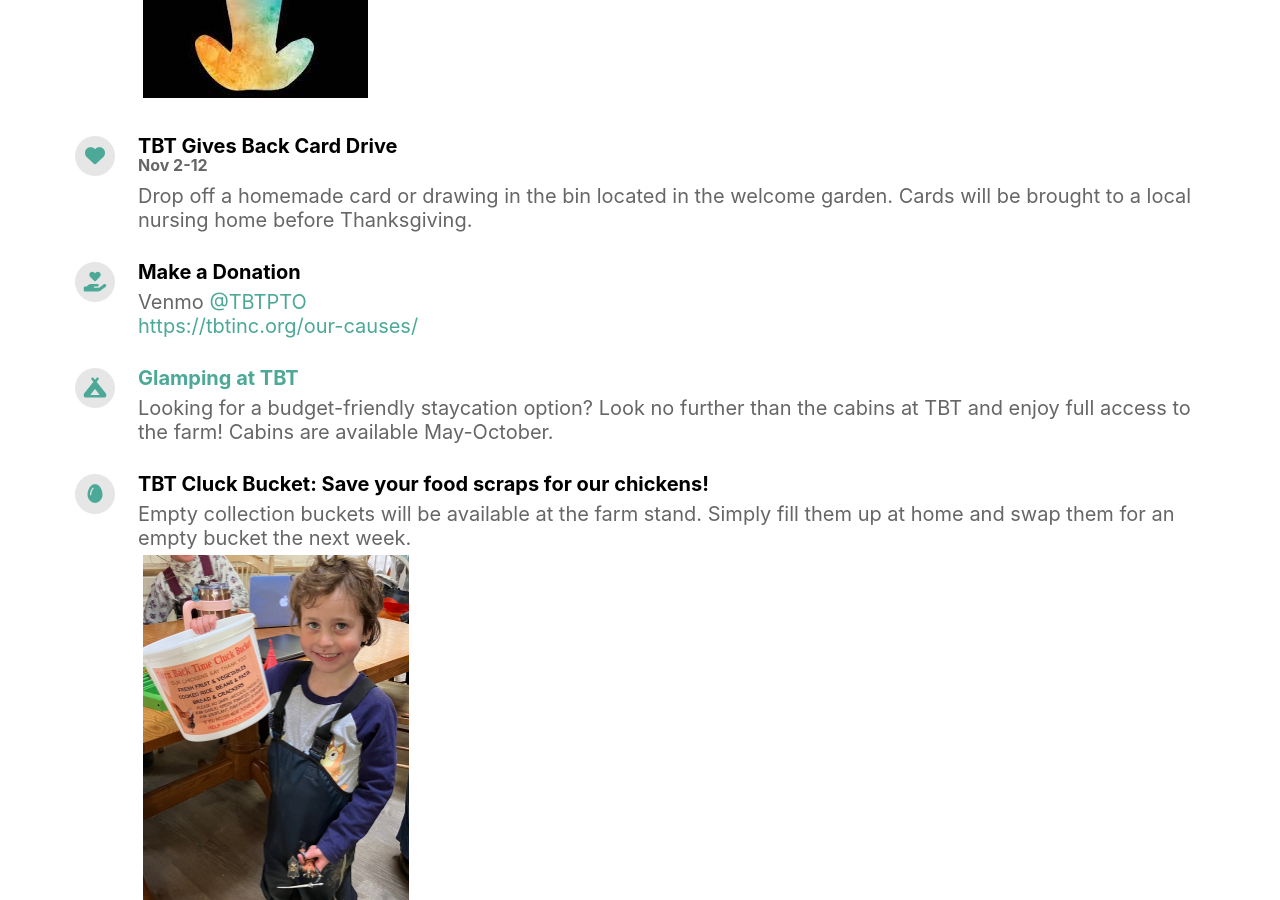
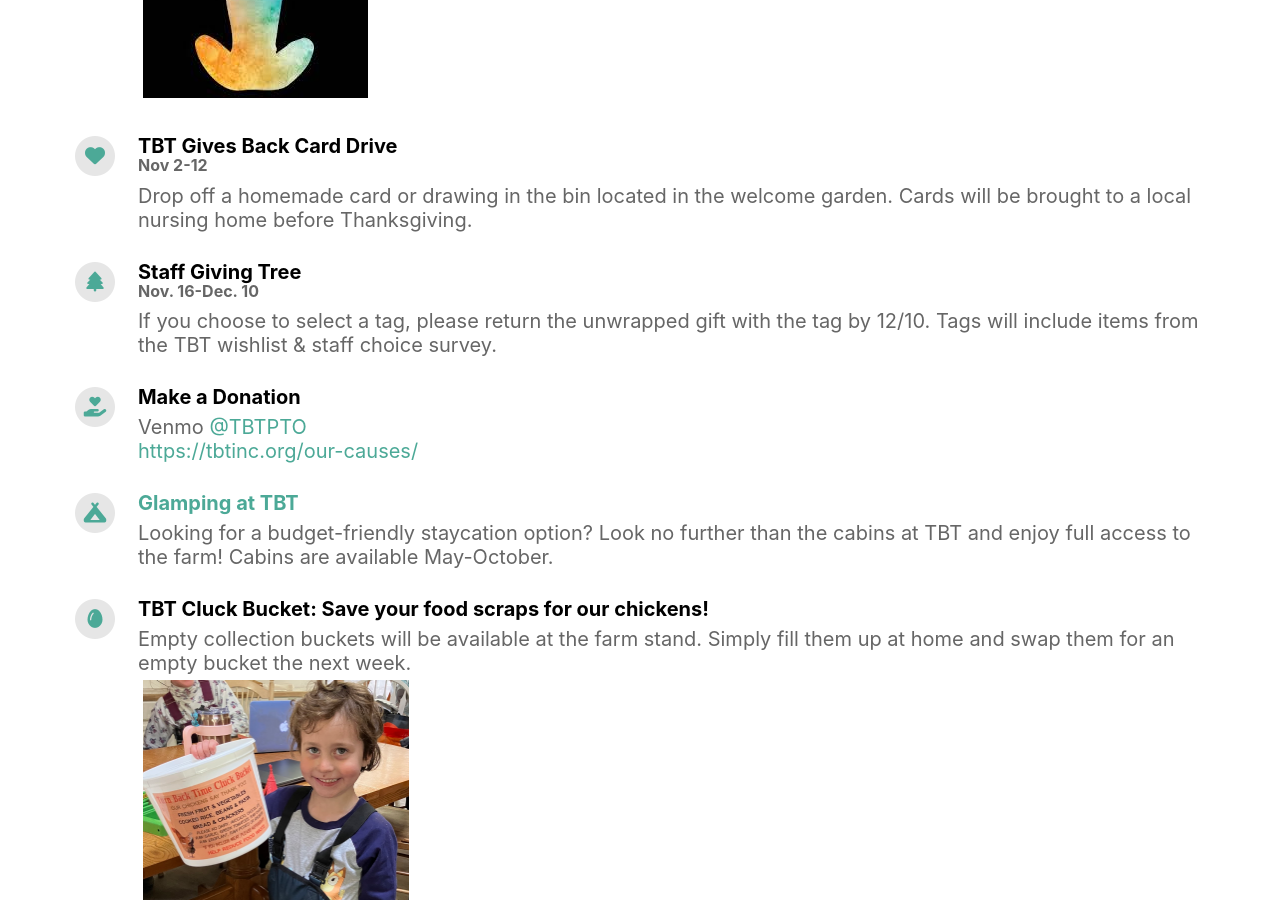
Before and after one commit to mrawdon/tbt-pto, a Jekyll site: the page built from index.html, in a window 1280 px wide and 900 px high, scrolled down 1685 px. Built offline with Jekyll 4.4.1, drawn with Linux system fonts in a browser that asks for light colours; nearby versions of some CDN libraries.

Commit message:
November updates

```diff
--- a/_pages/features.md
+++ b/_pages/features.md
@@ -36,6 +36,11 @@ content_list:
     description: |
       Drop off a homemade card or drawing in the bin located in the welcome garden. Cards will be brought to a local nursing home before Thanksgiving.
 
+  - title: Staff Giving Tree
+    date: Nov. 16-Dec. 10
+    fontawesome_icon_name: tree
+    description: |
+      If you choose to select a tag, please return the unwrapped gift with the tag by 12/10. Tags will include items from the TBT wishlist & staff choice survey.
 
   - title: Make a Donation
     description: |
```
Also changed, not shown: other parts of _pages/features.md (+1 -1 lines), assets/harvest_party.jpg, assets/harvest_party_flyer.jpg (added).
